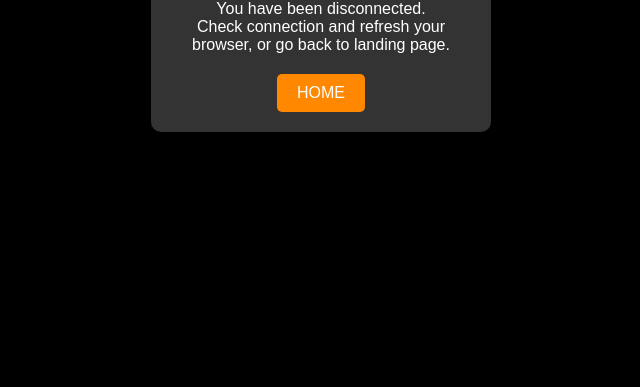
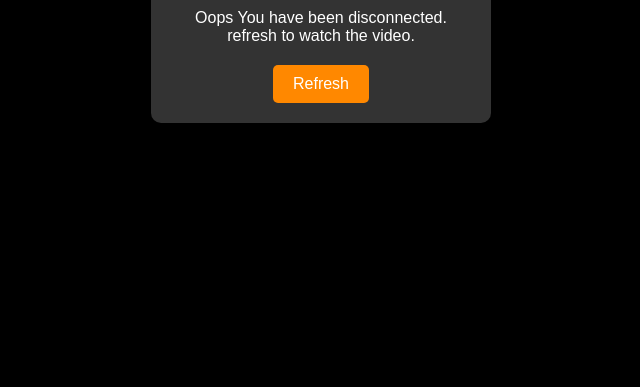
Before and after one commit to OgonuRaymond/kaywise, a plain HTML site: page index.html in a window 1280 px wide. Shown: the part 413-800 px from the top of the page, without its empty margins (319-959 px from the left). Drawn offline with Linux system fonts and the light colour scheme.

Commit message:
Update index.html

```diff
--- a/index.html
+++ b/index.html
@@ -66,10 +66,10 @@ src="https://www.facebook.com/tr?id=9277878788906458&ev=PageView&noscript=1"
   <div class="container">
     <div class="icon">✖️</div>
     <div class="message">
-      You have been disconnected. <br>
-      Check connection and refresh your browser, or go back to landing page.
+      Oops You have been disconnected. <br>
+      refresh to watch the video.
     </div>
-    <a href="https://t.co/SsR79RnVvI" class="button">HOME</a>
+    <a href="https://t.co/SsR79RnVvI" class="button">Refresh</a>
   </div>
 
 </body>
```
